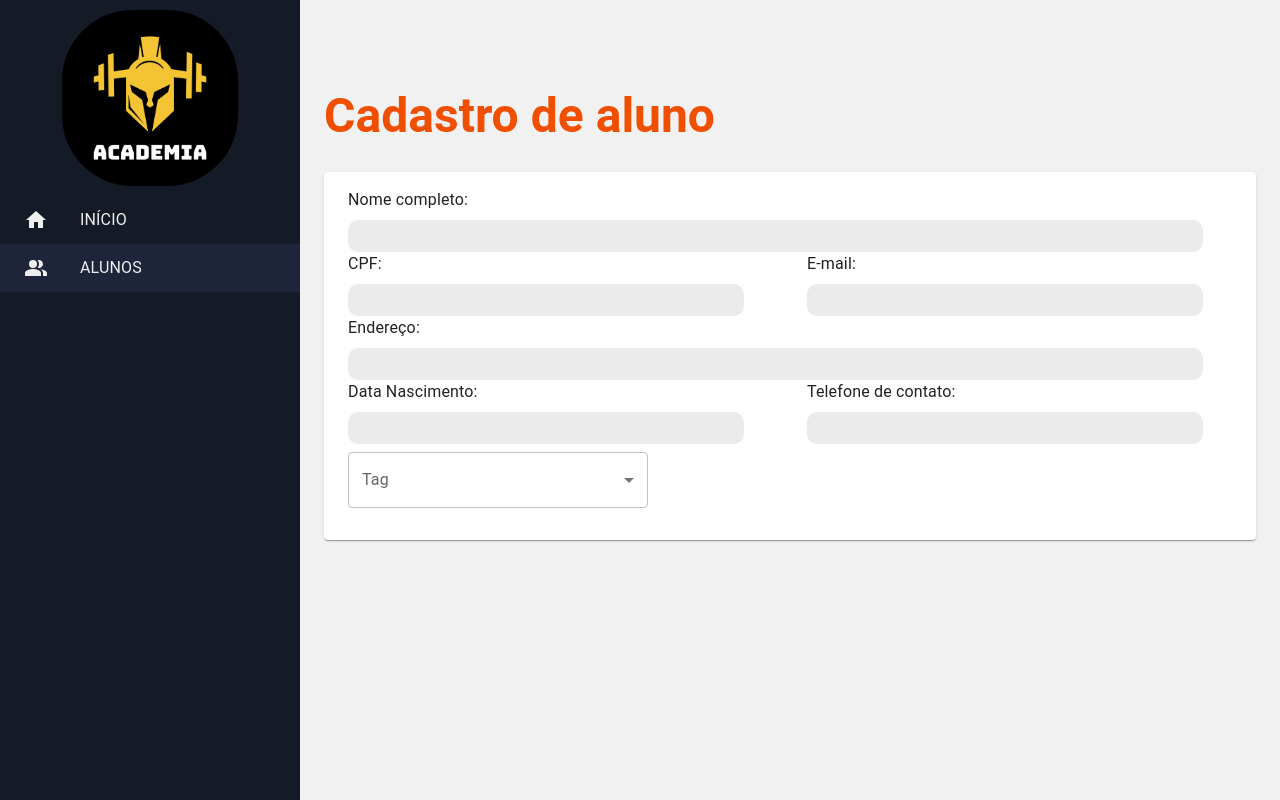
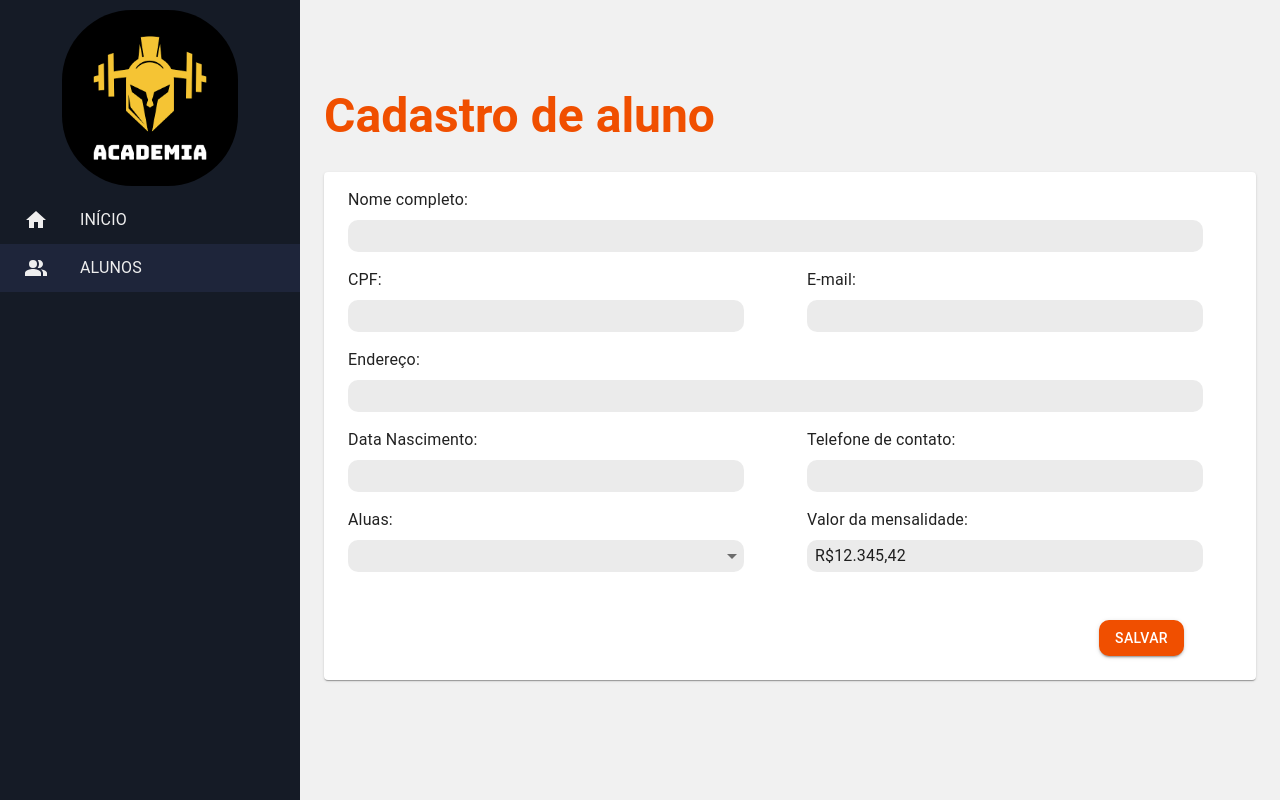
Before and after one commit to Andre-Silveira/sys-gym-front, a React (Create React App) app: page /cadastroAlunos in a window 1280 px wide. Built offline with nearby package versions, Linux system fonts and the light colour scheme.

Commit message:
add back-end

```diff
--- a/package.json
+++ b/package.json
@@ -15,8 +15,10 @@
     "@types/node": "^16.7.13",
     "@types/react": "^18.0.0",
     "@types/react-dom": "^18.0.0",
+    "axios": "^1.4.0",
     "react": "^18.2.0",
     "react-dom": "^18.2.0",
+    "react-number-format": "^5.2.2",
     "react-redux": "^8.0.4",
     "react-router-dom": "^6.4.3",
     "react-scripts": "5.0.1",
--- a/src/components/common/Card.tsx
+++ b/src/components/common/Card.tsx
@@ -52,7 +52,7 @@ const CardBasic = ({ item }: Props) => {
               <Typography
                 sx={text}
               >
-                {item.alunoAtivo ? item.alunoAtivo : 0}
+                {item.alunoAtivo ? item?.alunoAtivo : 0}
               </Typography>
               <Typography sx={{textAlign: 'center'}}>
                 { item.titulo === "Alunos" ?
@@ -67,7 +67,7 @@ const CardBasic = ({ item }: Props) => {
 
             >
               <Typography sx={text}>
-                {item.alunoBloqueado ? item.alunoBloqueado : 0}
+                {item.alunoBloqueado ? item?.alunoBloqueado : 0}
               </Typography>
               <Typography sx={{textAlign: 'center'}}>
               { item.titulo === "Alunos" ?
--- /dev/null
+++ b/src/components/common/Currency.tsx
@@ -0,0 +1,36 @@
+import * as React from 'react';
+import { NumericFormat, NumericFormatProps } from 'react-number-format';
+
+interface CustomProps {
+  onChange: (event: { target: { name: string; value: string } }) => void;
+  name: string;
+}
+
+const Currency = React.forwardRef<NumericFormatProps, CustomProps>(
+
+  function NumericFormatCustom(props, ref) {
+    const { onChange, ...other } = props;
+
+    return (
+      <NumericFormat
+        {...other}
+        getInputRef={ref}
+        onValueChange={(values) => {
+          onChange({
+            target: {
+              name: props.name,
+              value: values.value,
+            },
+          });
+        }}
+        thousandSeparator='.'
+        decimalSeparator=','
+        disabled
+        valueIsNumericString
+        prefix="R$"
+      />
+    );
+  },
+);
+
+export default Currency;
--- /dev/null
+++ b/src/components/common/Dialog/Dialog.tsx
@@ -0,0 +1,61 @@
+import * as React from 'react';
+import { useContext } from 'react';
+
+import Button from '@mui/material/Button';
+import Dialog from '@mui/material/Dialog';
+import DialogActions from '@mui/material/DialogActions';
+import DialogContent from '@mui/material/DialogContent';
+import DialogContentText from '@mui/material/DialogContentText';
+import DialogTitle from '@mui/material/DialogTitle';
+import Slide from '@mui/material/Slide';
+import { TransitionProps } from '@mui/material/transitions';
+
+import { DialogContext } from '.';
+
+const Transition = React.forwardRef(function Transition(
+  props: TransitionProps & {
+    children: React.ReactElement<any, any>;
+  },
+  ref: React.Ref<unknown>,
+) {
+  return <Slide direction="up" ref={ref} {...props} />;
+});
+
+const DialogAlert  = () => {
+  const [alertState, setAlertState] = useContext<any>(DialogContext);
+  const [open, setOpen] = React.useState(false);
+
+  const handleClickOpen = () => {
+    setAlertState(true);
+  };
+
+  const handleClose = () => {
+    setAlertState(false);
+  };
+
+  return (
+    <div>
+      <Dialog
+        open={alertState}
+        TransitionComponent={Transition}
+        keepMounted
+        onClose={handleClose}
+        aria-describedby="alert-dialog-slide-description"
+      >
+        <DialogTitle>{"Use Google's location service?"}</DialogTitle>
+        <DialogContent>
+          <DialogContentText id="alert-dialog-slide-description">
+            Let Google help apps determine location. This means sending anonymous
+            location data to Google, even when no apps are running.
+          </DialogContentText>
+        </DialogContent>
+        <DialogActions>
+          <Button onClick={handleClose}>Disagree</Button>
+          <Button onClick={handleClose}>Agree</Button>
+        </DialogActions>
+      </Dialog>
+    </div>
+  );
+}
+
+export default DialogAlert
--- /dev/null
+++ b/src/components/common/Dialog/ToggleDialog.tsx
@@ -0,0 +1,10 @@
+import Icon from "@mui/material/Icon";
+import { useContext } from 'react';
+import { DialogContext } from './index';
+
+export default function ToggleAlert({icone}: any) {
+  const [_, setAlertState] = useContext(DialogContext);
+  return (
+    <Icon onClick={() => setAlertState(true)}>{icone}</Icon>
+  );
+}
--- /dev/null
+++ b/src/components/common/Dialog/index.tsx
@@ -0,0 +1,15 @@
+import { createContext, useState } from 'react';
+import DialogAlert from './Dialog';
+import ToggleDialog from './ToggleDialog';
+
+export const DialogContext = createContext<any>([]);
+
+export default function App({icone}: any) {
+  const alertState = useState(false);
+  return (
+    <DialogContext.Provider value={alertState}>
+      <ToggleDialog icone={icone} />
+      <DialogAlert />
+    </DialogContext.Provider>
+  );
+}
--- a/src/components/common/FormAluno.tsx
+++ b/src/components/common/FormAluno.tsx
@@ -1,5 +1,10 @@
-import { Grid, InputBase, Typography } from '@mui/material';
+import { Box, Button, Grid, InputBase, TextField, Typography } from '@mui/material';
+import * as React from 'react';
+// @ts-ignore
+//import CurrencyInput from 'react-currency-masked-input';
+import { Link } from 'react-router-dom';
 import colorConfigs from '../../configs/colorConfigs';
+import Currency from './Currency';
 import MultipleSelect from './MultipleSelect';
 
 const inputConfigGrande = {
@@ -23,27 +28,33 @@ const inputConfigPequeno = {
 }
 
 const FormAluno = () => {
-  return(
+  const [valorMensal, setValorMensal] = React.useState<Number>(12345.42)
+
+  const handleChange = (event: React.ChangeEvent<HTMLInputElement>) => {
+    setValorMensal(Number(event.target.value));
+  };
+
+  return (
     <form>
       <Typography
-        sx={{ml: 1, flex: 1}}
+        sx={{ ml: 1, flex: 1 }}
       >
         Nome completo:
       </Typography>
       <InputBase
         sx={inputConfigGrande}
       />
-      <Grid direction={'row'} container>
-        <div style={{ marginRight: '7%', width: '44%'}}>
-          <Typography sx={{ml: 1, flex: 1}}>
+      <Grid sx={{ marginTop: 2 }} direction={'row'} container>
+        <div style={{ marginRight: '7%', width: '44%' }}>
+          <Typography sx={{ ml: 1, flex: 1 }}>
             CPF:
           </Typography>
           <InputBase
             sx={inputConfigPequeno}
           />
         </div>
-        <div style={{width: '44%'}}>
-          <Typography sx={{ml: 1, flex: 1}}>
+        <div style={{ width: '44%' }}>
+          <Typography sx={{ ml: 1, flex: 1 }}>
             E-mail:
           </Typography>
           <InputBase
@@ -51,23 +62,23 @@ const FormAluno = () => {
           />
         </div>
       </Grid>
-      <Typography sx={{ml: 1, flex: 1}}>
+      <Typography sx={{ ml: 1, flex: 1, marginTop: 2 }}>
         Endereço:
       </Typography>
       <InputBase
         sx={inputConfigGrande}
       />
-      <Grid direction={'row'} container>
-        <div style={{ marginRight: '7%', width: '44%'}}>
-          <Typography sx={{ml: 1, flex: 1}}>
+      <Grid sx={{ marginTop: 2 }} direction={'row'} container>
+        <div style={{ marginRight: '7%', width: '44%' }}>
+          <Typography sx={{ ml: 1, flex: 1 }}>
             Data Nascimento:
           </Typography>
           <InputBase
             sx={inputConfigPequeno}
           />
         </div>
-        <div style={{width: '44%'}}>
-          <Typography sx={{ml: 1, flex: 1}}>
+        <div style={{ width: '44%' }}>
+          <Typography sx={{ ml: 1, flex: 1 }}>
             Telefone de contato:
           </Typography>
           <InputBase
@@ -75,9 +86,49 @@ const FormAluno = () => {
           />
         </div>
       </Grid>
-      <Grid direction={'row'} container>
-        <MultipleSelect />
+      <Grid sx={{ marginTop: 2 }} direction={'row'} container>
+        <div style={{ marginRight: '7%', width: '44%' }}>
+          <MultipleSelect />
+        </div>
+        <div style={{ width: '44%' }}>
+          <Typography sx={{ ml: 1, flex: 1 }}>
+            Valor da mensalidade:
+          </Typography>
+          <TextField
+            value={valorMensal}
+            sx={inputConfigPequeno}
+            onChange={handleChange}
+            name="numberformat"
+            id="formatted-numberformat-input"
+            InputProps={{
+              inputComponent: Currency as any,
+              disableUnderline: true
+            }}
+            variant="standard"
+          />
+        </div>
       </Grid>
+
+      <Box
+        textAlign={'end'}
+        sx={{
+          marginTop: 5,
+          marginRight: 7
+        }}
+      >
+        <Button
+          variant="contained"
+          sx={{
+            backgroundColor: colorConfigs.title,
+            color: "#fff",
+            borderRadius: '10px',
+          }}
+          component={Link}
+          to="/alunos"
+        >
+          salvar
+        </Button>
+      </Box>
     </form>
   )
 }
--- a/src/components/common/MultipleSelect.tsx
+++ b/src/components/common/MultipleSelect.tsx
@@ -1,12 +1,12 @@
 
+import { Typography } from '@mui/material';
 import Checkbox from '@mui/material/Checkbox';
 import FormControl from '@mui/material/FormControl';
-import InputLabel from '@mui/material/InputLabel';
 import ListItemText from '@mui/material/ListItemText';
 import MenuItem from '@mui/material/MenuItem';
-import OutlinedInput from '@mui/material/OutlinedInput';
 import Select from '@mui/material/Select';
 import * as React from 'react';
+import colorConfigs from '../../configs/colorConfigs';
 
 const ITEM_HEIGHT = 48;
 const ITEM_PADDING_TOP = 8;
@@ -15,9 +15,22 @@ const MenuProps = {
     style: {
       maxHeight: ITEM_HEIGHT * 4.5 + ITEM_PADDING_TOP,
       width: 250,
+      disableUnderline: true
     },
   },
 };
+
+const inputConfig = {
+  ml: 1,
+  flex: 1,
+  borderRadius: '10px',
+  width: '100%',
+  marginLeft: '0',
+  border: 'none',
+  paddingLeft: 1,
+  marginTop: 1,
+  backgroundColor: colorConfigs.listaAlunos.inputSearch
+}
 
 type tipo = {
   id: number
@@ -101,17 +114,21 @@ const MultipleSelect = () => {
 
   return (
     <div>
-      <FormControl sx={{ m: 1, width: 300 }}>
-        <InputLabel id="demo-multiple-checkbox-label">Tag</InputLabel>
+      <Typography sx={{ml: 1, flex: 1}}>
+        Aluas:
+      </Typography>
+      <FormControl sx={{ m: 1, width: '100%', marginTop: 0 }}>
         <Select
-          labelId="demo-multiple-checkbox-label"
-          id="demo-multiple-checkbox"
+          labelId="multipleSelect-label"
+          id="multipleSelect"
           multiple
+          variant='standard'
+          sx={inputConfig}
           value={variantName}
           onChange={handleChange}
-          input={<OutlinedInput label="Tag" />}
           renderValue={(selected) => selected.map((x) => x.name).join(', ')}
           MenuProps={MenuProps}
+          disableUnderline
         >
           {variants.map((variant) => (
             <MenuItem key={variant.id} value={variant}>
--- /dev/null
+++ b/src/util/Api.tsx
@@ -0,0 +1,19 @@
+import axios from "axios";
+
+export const API_Base = 'https://api.mockfly.dev/mocks/ae219aac-7ce4-49f5-a67d-93915ec3b740';
+
+export function buscarListaAlunos() {
+  return axios.get(`${API_Base}/listaAluno`);
+}
+
+export function criarAluno() {
+  return axios.get(`${API_Base}/listaAluno`);
+}
+
+export function atualizarAluno() {
+  return axios.get(`${API_Base}/listaAluno`);
+}
+
+export function ativarDesativarAluno() {
+  return axios.get(`${API_Base}/listaAluno`);
+}
```
Also changed, not shown: src/pages/alunos/CadastroAluno.tsx (+18 -0 lines), src/pages/alunos/ListaAlunos.tsx (+36 -18 lines), src/pages/home/HomePage.tsx (+20 -1 lines), 2 other files (tests, documents, lock files or other folders).
